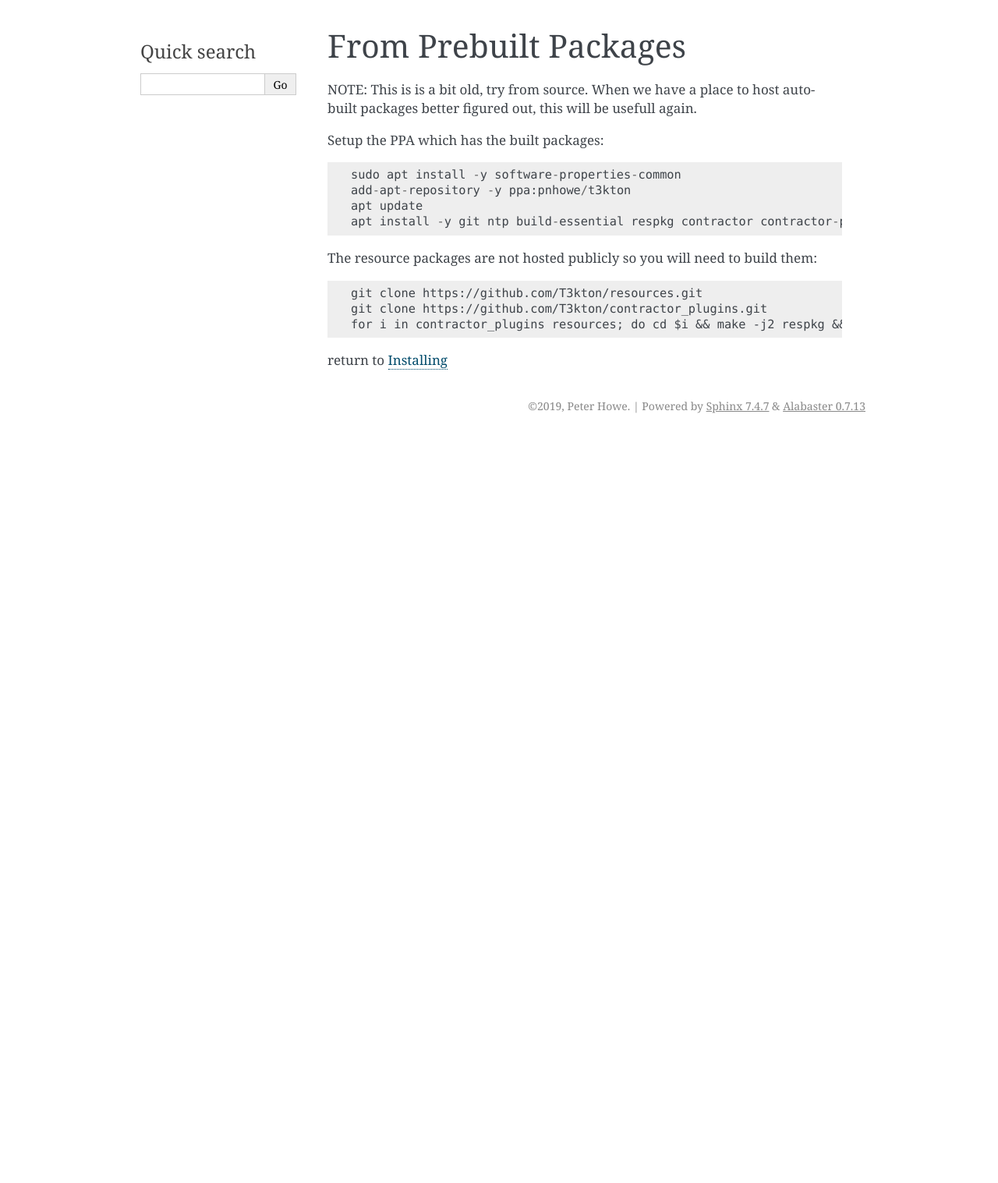
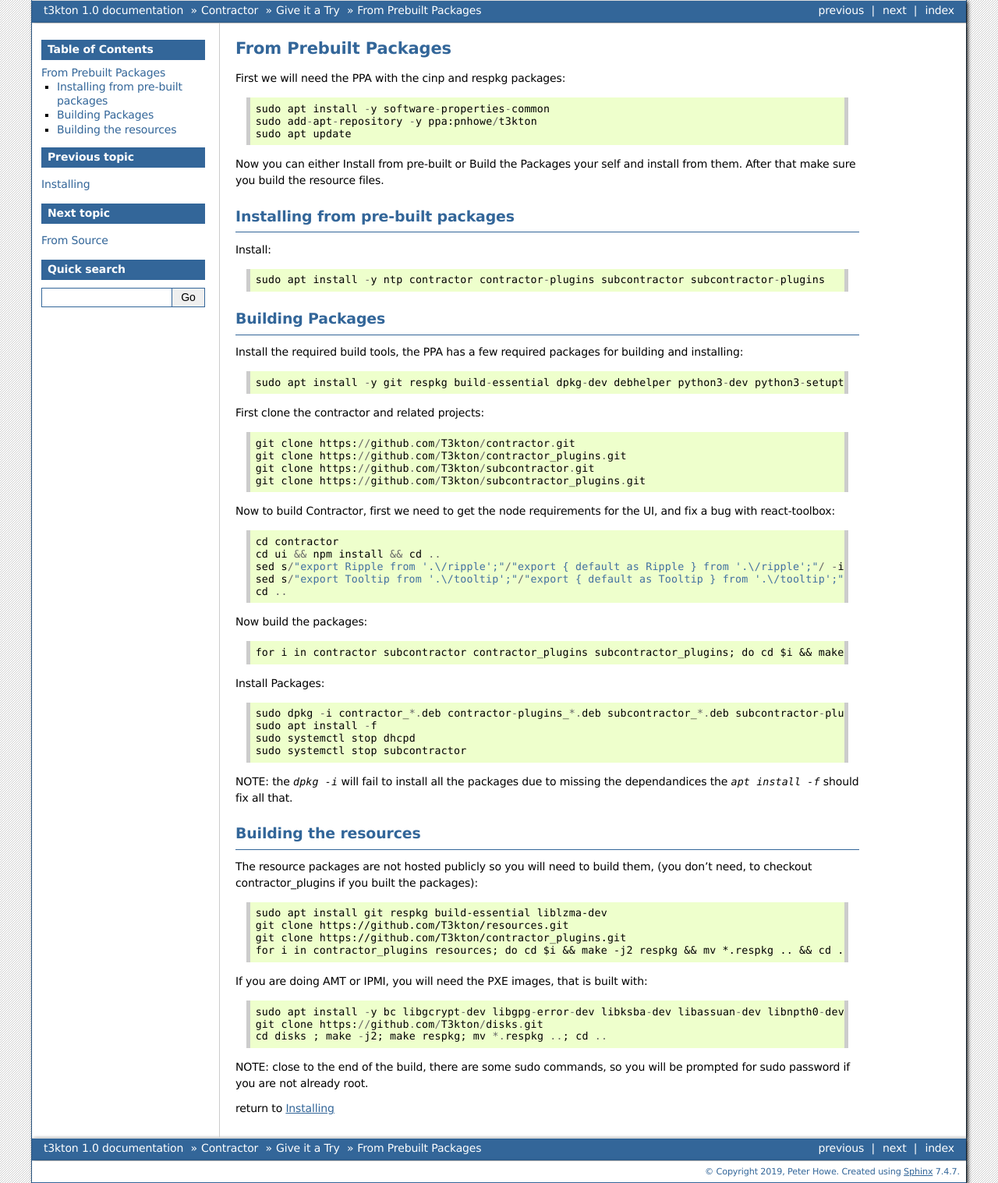
Before and after one commit to T3kton/t3kton.github.io, a Sphinx documentation site: the page built from source/contractor/tryit/packaged.rst, in a window 1280 px wide. Shown: the whole page at 78% size. Built offline with Sphinx 7.4.7, drawn with Linux system fonts in a browser that asks for light colours; before the commit the page ends 900 px from its top, so only the background shows below that.

Commit message:
changed theme, install from packaging, apache config script

```diff
--- a/source/conf.py
+++ b/source/conf.py
@@ -111,7 +111,8 @@
 
 # The theme to use for HTML and HTML Help pages.  See the documentation for
 # a list of builtin themes.
-html_theme = 'alabaster'
+#html_theme = 'alabaster'
+html_theme = 'bizstyle'
 
 # Theme options are theme-specific and customize the look and feel of a theme
 # further.  For a list of options available for each theme, see the
--- a/source/contractor/tryit/packaged.rst
+++ b/source/contractor/tryit/packaged.rst
@@ -1,78 +1,77 @@
 From Prebuilt Packages
 ----------------------
 
-NOTE:  This is is a bit old, try from source.  When we have a place to host auto-built packages better figured
-out, this will be usefull again.
-
-.. Installing from pre-built packages
-.. ----------------------------------
-
-Setup the PPA which has the built packages::
+First we will need the PPA with the cinp and respkg packages::
 
   sudo apt install -y software-properties-common
-  add-apt-repository -y ppa:pnhowe/t3kton
-  apt update
-  apt install -y git ntp build-essential respkg contractor contractor-plugins subcontractor subcontractor-plugins liblzma-dev xorriso
+  sudo add-apt-repository -y ppa:pnhowe/t3kton
+  sudo apt update
 
-The resource packages are not hosted publicly so you will need to build them::
+Now you can either Install from pre-built or Build the Packages your self and
+install from them.  After that make sure you build the resource files.
 
+Installing from pre-built packages
+~~~~~~~~~~~~~~~~~~~~~~~~~~~~~~~~~~
+
+Install::
+
+  sudo apt install -y ntp contractor contractor-plugins subcontractor subcontractor-plugins
+
+Building Packages
+~~~~~~~~~~~~~~~~~
+
+Install the required build tools, the PPA has a few required packages for building
+and installing::
+
+  sudo apt install -y git respkg build-essential dpkg-dev debhelper python3-dev python3-setuptools nodejs npm liblzma-dev
+
+First clone the contractor and related projects::
+
+  git clone https://github.com/T3kton/contractor.git
+  git clone https://github.com/T3kton/contractor_plugins.git
+  git clone https://github.com/T3kton/subcontractor.git
+  git clone https://github.com/T3kton/subcontractor_plugins.git
+
+Now to build Contractor, first we need to get the node requirements for the UI, and fix a bug with react-toolbox::
+
+  cd contractor
+  cd ui && npm install && cd ..
+  sed s/"export Ripple from '.\/ripple';"/"export { default as Ripple } from '.\/ripple';"/ -i ui/node_modules/react-toolbox/components/index.js
+  sed s/"export Tooltip from '.\/tooltip';"/"export { default as Tooltip } from '.\/tooltip';"/ -i ui/node_modules/react-toolbox/components/index.js
+  cd ..
+
+Now build the packages::
+
+  for i in contractor subcontractor contractor_plugins subcontractor_plugins; do cd $i && make dpkg && cd ..; done
+
+Install Packages::
+
+  sudo dpkg -i contractor_*.deb contractor-plugins_*.deb subcontractor_*.deb subcontractor-plugins_*.deb
+  sudo apt install -f
+  sudo systemctl stop dhcpd
+  sudo systemctl stop subcontractor
+
+NOTE: the `dpkg -i` will fail to install all the packages due to missing the dependandices
+the `apt install -f` should fix all that.
+
+Building the resources
+~~~~~~~~~~~~~~~~~~~~~~
+
+The resource packages are not hosted publicly so you will need to build them,
+(you don't need, to checkout contractor_plugins if you built the packages)::
+
+  sudo apt install git respkg build-essential liblzma-dev
   git clone https://github.com/T3kton/resources.git
   git clone https://github.com/T3kton/contractor_plugins.git
   for i in contractor_plugins resources; do cd $i && make -j2 respkg && mv *.respkg .. && cd ..; done
 
+If you are doing AMT or IPMI, you will need the PXE images, that is built with::
 
-.. Building Packages
-.. -----------------
-..
-.. NOTE: To build the packages, you will need a temporary Ubuntu Xenial install, you can
-.. use the target Contractor VM if you don't mind a little extra stuff laying arround.
-..
-.. Install the required build tools, the PPA has a few required packages for building
-.. and installing::
-..
-..   add-apt-repository ppa:pnhowe/t3kton
-..   apt update
-..   apt install -y git respkg build-essential dpkg-dev debhelper python3-dev python3-setuptools nodejs npm nodejs-legacy liblzma-dev
-..
-.. Create an empty directory, and cd into it
-..
-.. First clone the contractor and related projects::
-..
-..   git clone https://github.com/T3kton/contractor.git
-..   git clone https://github.com/T3kton/contractor_plugins.git
-..   git clone https://github.com/T3kton/subcontractor.git
-..   git clone https://github.com/T3kton/subcontractor_plugins.git
-..   git clone https://github.com/T3kton/resources.git
-..
-.. Now to build Contractor, first we need to get the node requirements for the UI, and fix a bug with react-toolbox::
-..
-..   cd contractor
-..   cd ui && npm install && cd ..
-..   sed s/"export Ripple from '.\/ripple';"/"export { default as Ripple } from '.\/ripple';"/ -i ui/node_modules/react-toolbox/components/index.js
-..   sed s/"export Tooltip from '.\/tooltip';"/"export { default as Tooltip } from '.\/tooltip';"/ -i ui/node_modules/react-toolbox/components/index.js
-..   cd ..
-..
-.. Now build the packages::
-..
-..   for i in contractor subcontractor contractor_plugins subcontractor_plugins; do cd $i && make dpkg && cd ..; done
-..
-.. And build the resources.  The make in the resources can take a while, you may want to replace the 2 of the `-j2` with the number of cores you are using::
-..
-..   for i in contractor_plugins resources; do cd $i && make -j2 respkg && mv *.respkg .. && cd ..; done
-..
-.. Copy the .deb and .respkg files from the build server to the target Contractor vm.
-..
-.. On the target Contractor vm setup repos and install some required tools::
-..
-..   add-apt-repository ppa:pnhowe/t3kton
-..   apt update
-..   apt install -y bind9 bind9utils postgresql-9.5
-..
-.. Install Packages::
-..
-..   dpkg -i contractor_*.deb contractor-plugins_*.deb  subcontractor_*.deb subcontractor-plugins_*.deb
-..   apt install -f
-..   systemctl stop dhcpd
-..   systemctl stop subcontractor
+  sudo apt install -y bc libgcrypt-dev libgpg-error-dev libksba-dev libassuan-dev libnpth0-dev pkg-config zlib1g-dev libelf-dev uuid-dev libdevmapper-dev libreadline-dev libssl-dev gperf gettext libblkid-dev python3-pip
+  git clone https://github.com/T3kton/disks.git
+  cd disks ; make -j2; make respkg; mv *.respkg ..; cd ..
+
+NOTE: close to the end of the build, there are some sudo commands, so you will be
+prompted for sudo password if you are not already root.
 
 return to :ref:`contractor/tryit/installing:installing`
--- a/source/contractor/tryit/setup_ipmi.rst
+++ b/source/contractor/tryit/setup_ipmi.rst
@@ -12,4 +12,8 @@
 In the `/etc/subcontractor.conf` file under the `dhcpd` section, set
 the `listen_interface` to the name of the newly created interface.
 
+Now you will need to install ipmitool::
+
+  sudo apt install -y ipmitool
+
 return to :ref:`contractor/tryit/installing:setup`
```
Also changed, not shown: source/contractor/tryit/installing.rst (+14 -57 lines), source/contractor/tryit/source.rst (+3 -9 lines), 1 other file.
